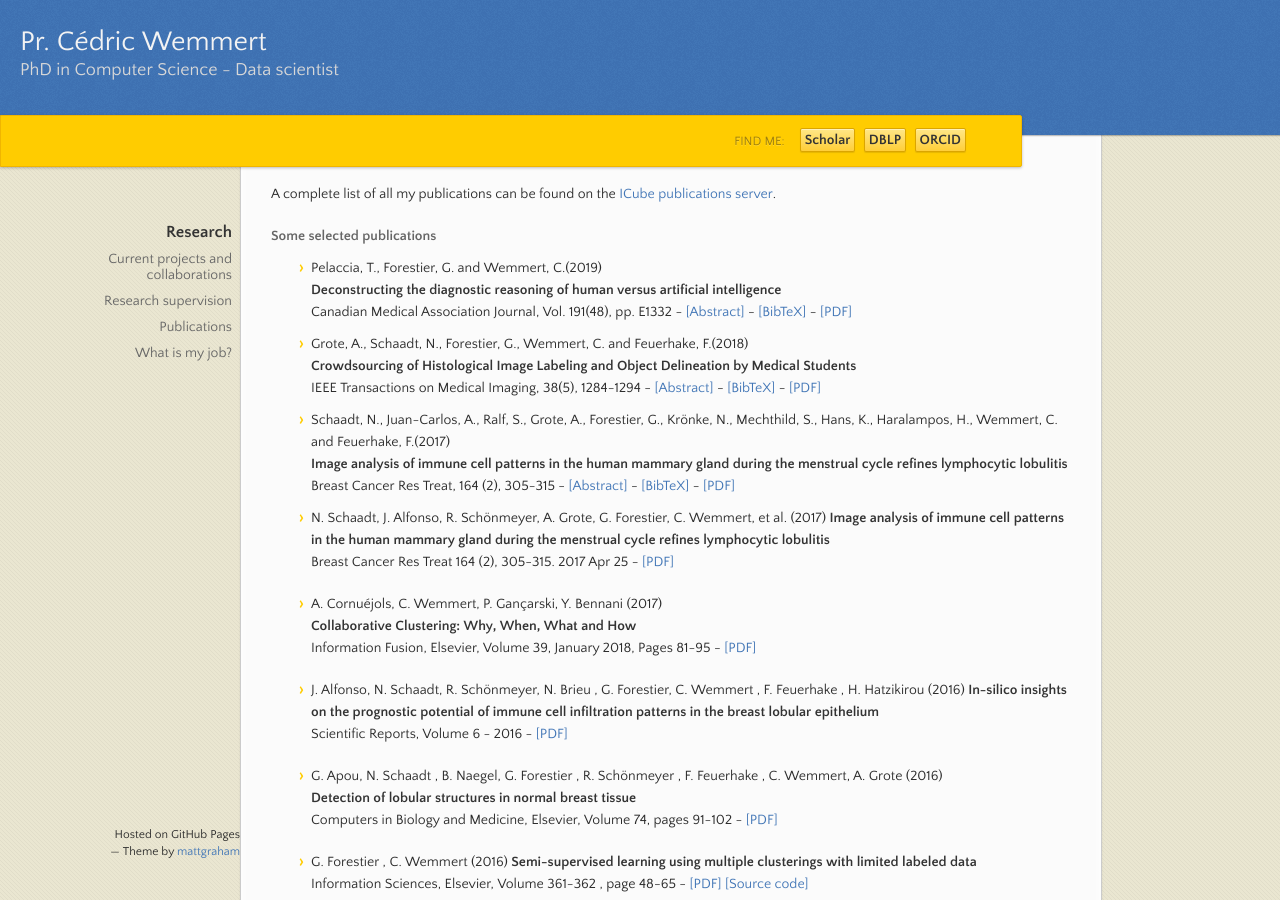
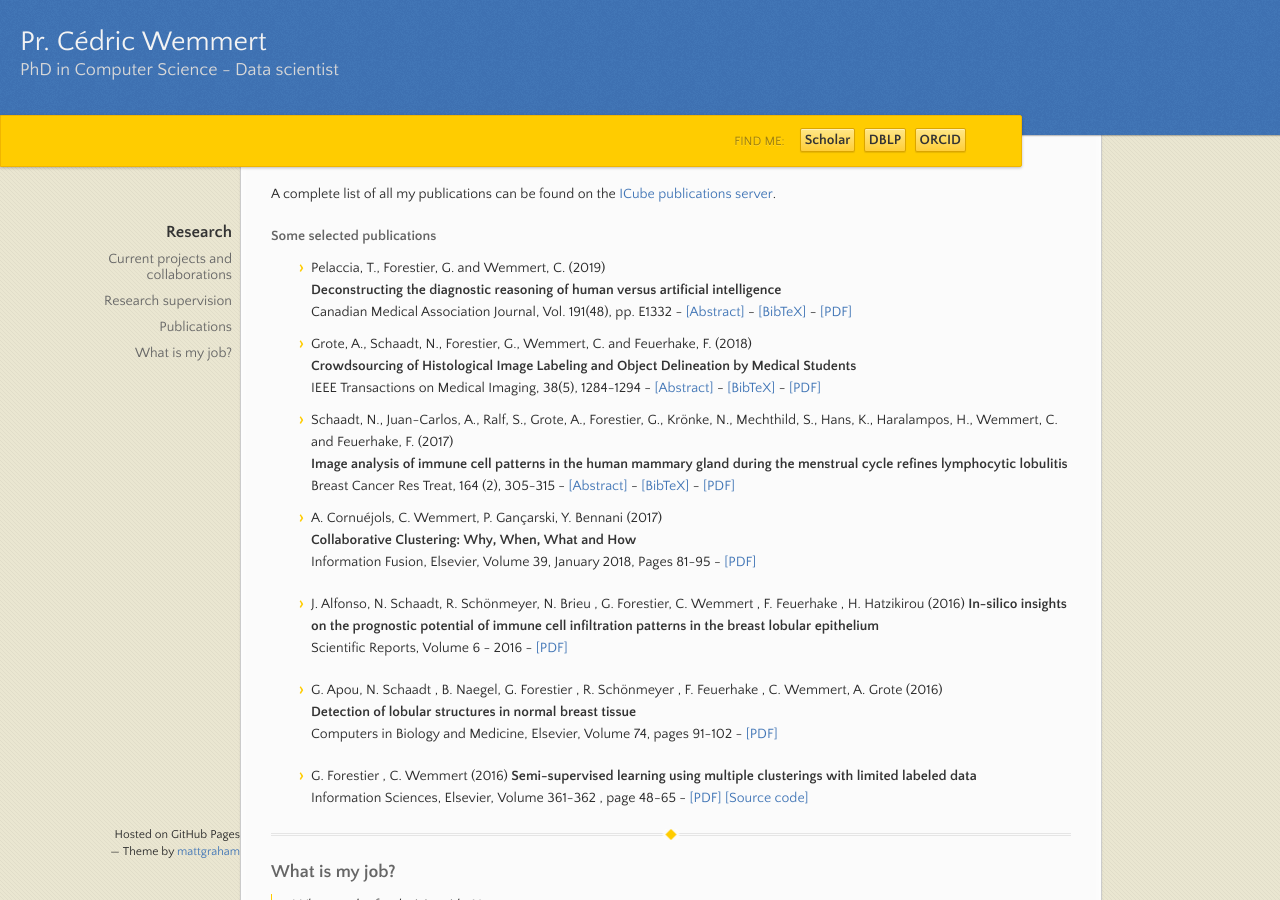
Before and after one commit to wemmertc/webpage, a Jekyll site: the page built from index.md, in a window 1280 px wide and 900 px high, scrolled down 1290 px. Built offline with Jekyll 4.4.1, drawn with Linux system fonts in a browser that asks for light colours.

Commit message:
publishing

````diff
--- a/_includes/publications.md
+++ b/_includes/publications.md
@@ -1,4 +1,4 @@
- * {: .ref #cmaj2019}Pelaccia, T., Forestier, G. and Wemmert, C.(2019)
+ * {: .ref #cmaj2019}Pelaccia, T., Forestier, G. and Wemmert, C. (2019)
 [**Deconstructing the diagnostic reasoning of human versus artificial intelligence**](https://doi.org/10.1503/cmaj.190506)
 Canadian Medical Association Journal, Vol. 191(48), pp. E1332 - [[Abstract]](javascript: toggleInfos('cmaj2019','abstract')) - [[BibTeX]](javascript: toggleInfos('cmaj2019','bibtex')) - [[PDF]](./publications/cmaj2019.pdf)
  * {:.bibtex  #cmaj2019_bibtex} ```latex
@@ -14,7 +14,7 @@
 }
 ```
  * {:.abstract  #cmaj2019_abstract} This article...
- * {: .ref #tmi2018}Grote, A., Schaadt, N., Forestier, G., Wemmert, C. and Feuerhake, F.(2018)
+ * {: .ref #tmi2018}Grote, A., Schaadt, N., Forestier, G., Wemmert, C. and Feuerhake, F. (2018)
 [**Crowdsourcing of Histological Image Labeling and Object Delineation by Medical Students**](https://doi.org/10.1109/TMI.2018.2883237)
 IEEE Transactions on Medical Imaging, 38(5), 1284-1294 - [[Abstract]](javascript: toggleInfos('tmi2018','abstract')) - [[BibTeX]](javascript: toggleInfos('tmi2018','bibtex')) - [[PDF]](./publications/tmi2018.pdf)
  * {:.bibtex  #tmi2018_bibtex} ```latex
@@ -31,7 +31,7 @@
 ```
  * {:.abstract  #tmi2018_abstract} Crowdsourcing in pathology has been performed on tasks that are assumed to be manageable by nonexperts. Demand remains high for annotations of more complex elements in digital microscopic images, such as anatomical structures. Therefore, this paper investigates conditions to enable crowdsourced annotations of high-level image objects, a complex task considered to require expert knowledge. Seventy six medical students without specific domain knowledge who voluntarily participated in three experiments solved two relevant annotation tasks on histopathological images: 1) labeling of images showing tissue regions and 2) delineation of morphologically defined image objects.
 We focus on methods to ensure sufficient annotation quality including several tests on the required number of participants and on the correlation of participants' performance between tasks. In a set up simulating annotation of images with limited ground truth, we validated the feasibility of a confidence score using full ground truth. For this, we computed a majority vote using weighting factors based on individual assessment of contributors against scattered gold standard annotated by pathologists. In conclusion, we provide guidance for task design and quality control to enable a crowdsourced approach to obtain accurate annotations required in the era of digital pathology.
- * {: .ref #bcrt2017}Schaadt, N., Juan-Carlos, A., Ralf, S., Grote, A., Forestier, G., Krönke, N., Mechthild, S., Hans, K., Haralampos, H., Wemmert, C. and Feuerhake, F.(2017)
+ * {: .ref #bcrt2017}Schaadt, N., Juan-Carlos, A., Ralf, S., Grote, A., Forestier, G., Krönke, N., Mechthild, S., Hans, K., Haralampos, H., Wemmert, C. and Feuerhake, F. (2017)
 [**Image analysis of immune cell patterns in the human mammary gland during the menstrual cycle refines lymphocytic lobulitis**](http://doi.org/10.1007/s10549-017-4239-z)
 Breast Cancer Res Treat, 164 (2), 305-315 - [[Abstract]](javascript: toggleInfos('bcrt2017','abstract')) - [[BibTeX]](javascript: toggleInfos('bcrt2017','bibtex')) - [[PDF]](./publications/bcrt2017.pdf)
  * {:.bibtex  #bcrt2017_bibtex} ```latex
--- a/index.md
+++ b/index.md
@@ -50,10 +50,6 @@ A complete list of all my publications can be found on the [ICube publications s
 {% include publications.md %}
 
 
-* N. Schaadt, J. Alfonso, R. Schönmeyer, A. Grote, G. Forestier, C. Wemmert, et al.  (2017)
-[**Image analysis of immune cell patterns in the human mammary gland during the menstrual cycle refines lymphocytic lobulitis**](http://doi.org/10.1007/s10549-017-4239-z)
-Breast Cancer Res Treat 164 (2), 305-315. 2017 Apr 25 - [[PDF]](./publications/brct2017.pdf)
-
 * A. Cornuéjols, C. Wemmert, P. Gançarski, Y. Bennani (2017)
 [**Collaborative Clustering: Why, When, What and How**](https://doi.org/10.1016/j.inffus.2017.04.008)
 Information Fusion, Elsevier, Volume 39, January 2018, Pages 81-95 - [[PDF]](./publications/if2017.pdf)
````
Also changed, not shown: 1 other file.
